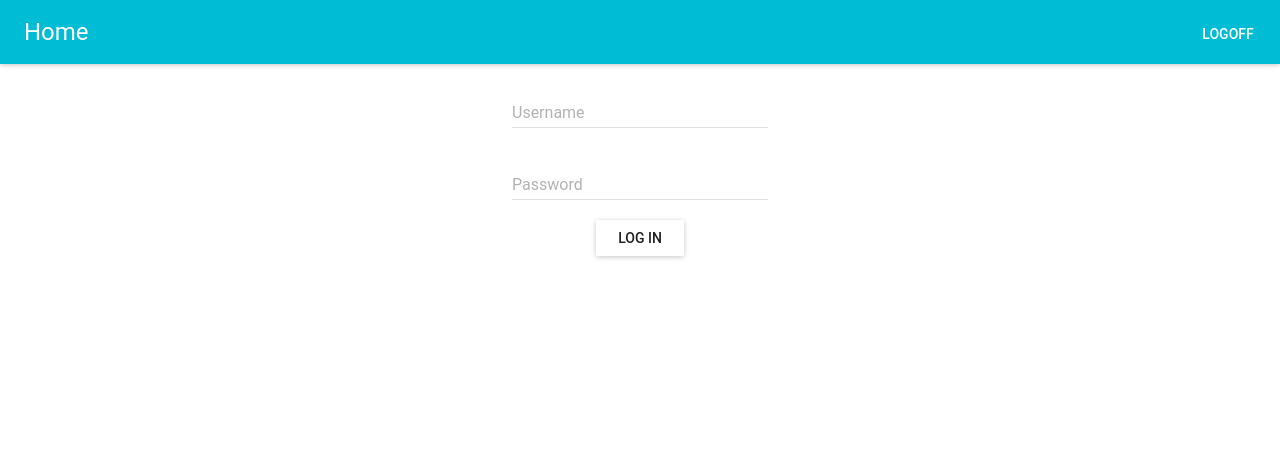
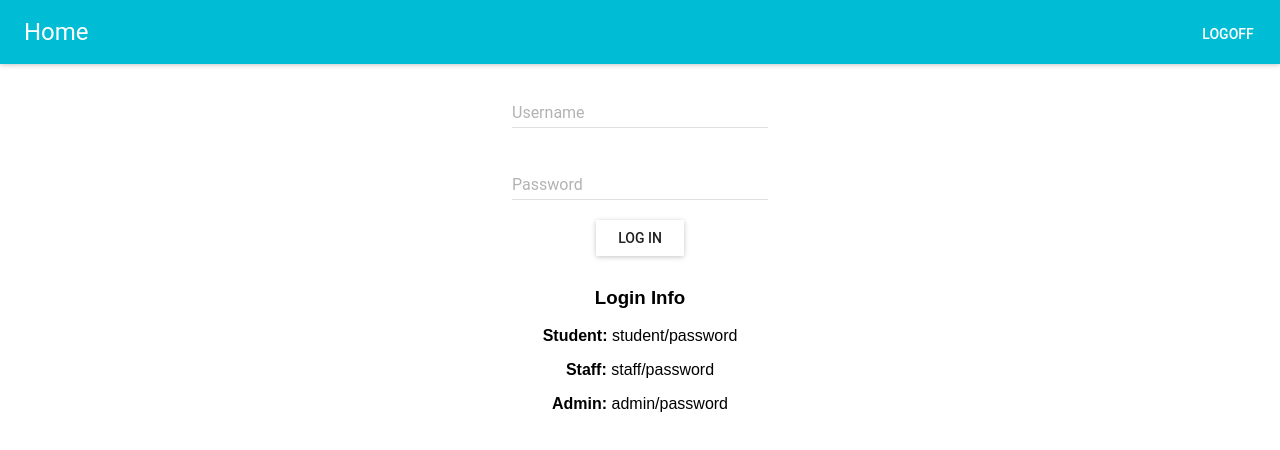
Before and after one commit to Shonei/student-information-system, a React (Create React App) app: page / in a window 1280 px wide. Shown: the top 450 px of the page. Built offline with nearby package versions, Linux system fonts and the light colour scheme.

Commit message:
Adding login ingo

```diff
--- a/src/components/CustomTable.js
+++ b/src/components/CustomTable.js
@@ -1,7 +1,4 @@
 import React, { PureComponent } from 'react';
-import { wrapFetch as fetch } from './helpers';
-import { Grid, Row, Col } from 'react-flexbox-grid';
-import { Tabs, Tab } from 'material-ui';
 import {
   Table,
   TableBody,
--- a/src/components/Login.js
+++ b/src/components/Login.js
@@ -97,6 +97,16 @@ class Login extends Component {
               </Col>
             </Row>
           </Col>
+          <Col xs={12}>
+            <Row center="xs">
+              <Col xs={6} >
+                <h3>Login Info</h3>
+                <p><b>Student: </b>student/password</p>
+                <p><b>Staff: </b>staff/password</p>
+                <p><b>Admin: </b>admin/password</p>
+              </Col>
+            </Row>
+          </Col>
         </Row>
       </Grid>
     );
--- a/src/components/Tables.js
+++ b/src/components/Tables.js
@@ -1,6 +1,5 @@
 import React, { Component } from 'react';
 import { wrapFetch as fetch } from './helpers';
-import { Grid, Row, Col } from 'react-flexbox-grid';
 import { Tabs, Tab } from 'material-ui';
 import CustomTable from './CustomTable';
 
```
Also changed, not shown: 5 other files (tests, documents, lock files or other folders).
